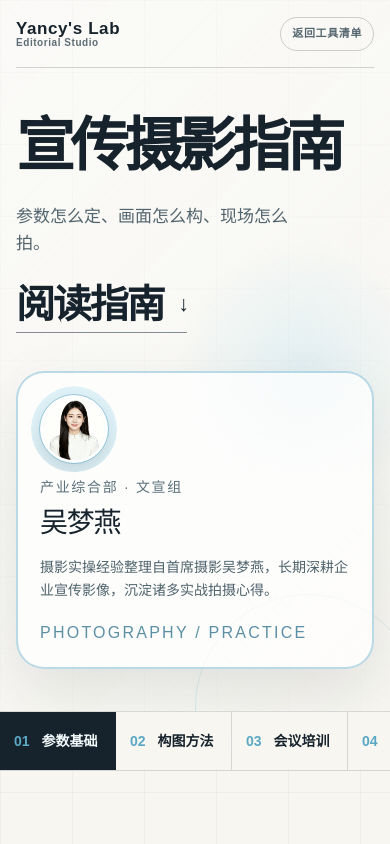
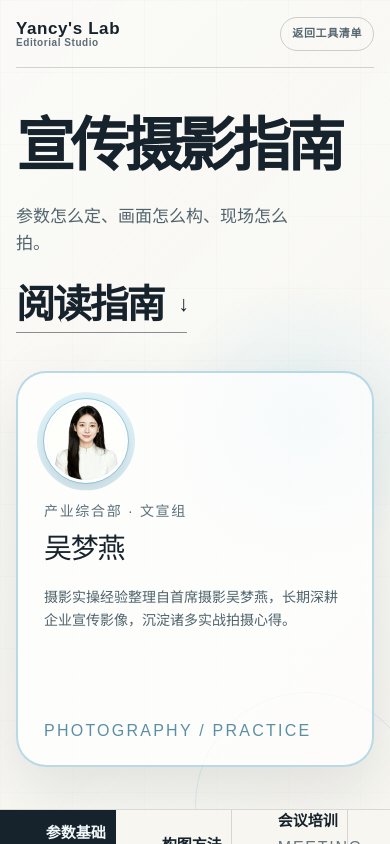
Before and after one commit to Yancyy0/Y-Lab-Editorial-Studio, a Next.js app: page /tools/methods/editorial-photography in a window 390 px wide. Shown: the top 844 px of the page. Built offline with nearby package versions, Linux system fonts and the light colour scheme.

Commit message:
Add files via upload

```diff
--- a/app/tools/methods/editorial-photography/page.tsx
+++ b/app/tools/methods/editorial-photography/page.tsx
@@ -158,17 +158,17 @@ export default function Home() {
       </header>
 
       <nav className="quick-nav" aria-label="手册目录">
-        <a href="#basics"><span>01</span>参数基础</a>
-        <a href="#composition"><span>02</span>构图方法</a>
-        <a href="#meeting"><span>03</span>会议培训</a>
-        <a href="#factory"><span>04</span>工厂营销</a>
+        <a href="#basics"><span>01</span><b>参数基础</b><small>CAMERA BASICS</small></a>
+        <a href="#composition"><span>02</span><b>构图方法</b><small>COMPOSITION</small></a>
+        <a href="#meeting"><span>03</span><b>会议培训</b><small>MEETING / TRAINING</small></a>
+        <a href="#factory"><span>04</span><b>工厂营销</b><small>FACTORY MARKETING</small></a>
       </nav>
 
       <section className="section section--basics" id="basics">
         <div className="section-heading">
           <p className="section-kicker">01 · CAMERA BASICS</p>
-          <h2>参数<br />基础</h2>
-          <p>快门、光圈、感光度共同决定画面的明暗与表现。</p>
+          <h2>参数基础</h2>
+          <p>快门、光圈、感光度共同决定画面明暗与表现。</p>
         </div>
 
         <div className="basics-content">
@@ -217,7 +217,12 @@ export default function Home() {
         <MeetingEditorial items={meetingCards} />
 
         <details className="placement-note">
-          <summary>合影站位提示</summary>
+          <summary>
+            <span className="placement-note__title">合影站位提示</span>
+            <span className="placement-note__hint placement-note__hint--closed" aria-hidden="true">点击 + 查看</span>
+            <span className="placement-note__hint placement-note__hint--open" aria-hidden="true">点击 − 收起</span>
+            <span className="placement-note__toggle" aria-hidden="true" />
+          </summary>
           <div>
             <p><b>自身单位 · 偶数位领导</b><span>5、3、1、2、4、6</span></p>
             <p><b>两家单位</b><span>3、2、1、1、2、3</span></p>
--- a/app/tools/methods/editorial-photography/photography.css
+++ b/app/tools/methods/editorial-photography/photography.css
@@ -81,11 +81,11 @@ html:has(.photography-guide-page) { scroll-behavior: smooth; scroll-padding-top:
   position: relative;
   z-index: 2;
   display: grid;
-  grid-template-columns: minmax(0, 1.15fr) minmax(360px, 0.85fr);
+  grid-template-columns: minmax(0, 1.18fr) minmax(340px, 0.82fr);
   gap: clamp(48px, 7vw, 104px);
   width: min(1240px, calc(100% - 64px));
   margin: 0 auto;
-  padding: 130px 0 54px;
+  padding: 150px 0 72px;
   align-items: center;
 }
 .photography-guide-page .hero__content {
@@ -100,7 +100,7 @@ html:has(.photography-guide-page) { scroll-behavior: smooth; scroll-padding-top:
   text-transform: uppercase;
 }
 .photography-guide-page .hero h1 {
-  max-width: 720px;
+  max-width: 760px;
   margin: 0;
   font-size: clamp(64px, 7vw, 102px);
   font-weight: 680;
@@ -126,40 +126,41 @@ html:has(.photography-guide-page) { scroll-behavior: smooth; scroll-padding-top:
 .photography-guide-page .hero__start:focus-visible { border-color: var(--sky-deep); color: var(--sky-deep); outline: 0; }
 .photography-guide-page .profile-card {
   position: relative;
-  width: min(100%, 450px);
-  min-height: 294px;
-  justify-self: end;
+  width: 100%;
+  height: 396px;
+  min-height: 396px;
+  justify-self: stretch;
   overflow: hidden;
   border: 2px solid rgba(91, 168, 197, 0.42);
-  border-radius: 28px;
+  border-radius: 30px;
   background: rgba(255, 255, 255, 0.7);
   box-shadow: 0 24px 60px rgba(23, 35, 44, 0.1);
 }
 .photography-guide-page .profile-card__base,
 .photography-guide-page .profile-card__reveal {
   display: flex;
-  min-height: 294px;
+  min-height: 396px;
   flex-direction: column;
-  padding: 22px;
+  padding: 30px;
 }
 .photography-guide-page .profile-card__base { color: var(--ink); }
 .photography-guide-page .profile-card__reveal {
   position: absolute;
   inset: 0;
   background: var(--sky-soft);
-  clip-path: circle(43px at 56px 56px);
+  clip-path: circle(51px at 72px 72px);
   color: #173240;
   transition: clip-path 0.82s cubic-bezier(0.87, 0, 0.13, 1);
 }
 .photography-guide-page .profile-card:hover .profile-card__reveal,
 .photography-guide-page .profile-card:focus-within .profile-card__reveal {
-  clip-path: circle(170% at 56px 56px);
+  clip-path: circle(170% at 72px 72px);
 }
 .photography-guide-page .profile-card__avatar-space,
 .photography-guide-page .profile-card__avatar-link {
-  width: 68px;
-  height: 68px;
-  flex: 0 0 68px;
+  width: 84px;
+  height: 84px;
+  flex: 0 0 84px;
   border-radius: 50%;
 }
 .photography-guide-page .profile-card__avatar-space { visibility: hidden; }
@@ -198,19 +199,19 @@ html:has(.photography-guide-page) { scroll-behavior: smooth; scroll-padding-top:
 }
 .photography-guide-page .profile-card__avatar-link:focus-visible { outline: 3px solid var(--sky-deep); outline-offset: 4px; }
 .photography-guide-page .profile-card__place {
-  margin: 14px 0 0;
+  margin: 18px 0 0;
   color: #5a707a;
   font: 700 10px/1.35 var(--font-geist-mono), monospace;
   font-size: clamp(14px, 1.25vw, 18px);
   letter-spacing: 0.12em;
 }
 .photography-guide-page .profile-card h2 {
-  margin: 4px 0 0;
+  margin: 6px 0 0;
   font-size: clamp(28px, 2.5vw, 36px);
   letter-spacing: -0.045em;
 }
 .photography-guide-page .profile-card__about {
-  margin: 12px 0 0;
+  margin: 16px 0 0;
   color: #4e626b;
   font-size: clamp(14px, 1.25vw, 18px);
   line-height: 1.6;
@@ -234,21 +235,24 @@ html:has(.photography-guide-page) { scroll-behavior: smooth; scroll-padding-top:
   backdrop-filter: blur(16px);
 }
 .photography-guide-page .quick-nav a {
-  display: flex;
-  min-height: 62px;
-  align-items: center;
-  justify-content: center;
-  gap: 12px;
-  padding: 0 20px;
+  display: grid;
+  grid-template-columns: auto 1fr;
+  grid-template-rows: auto auto;
+  column-gap: 14px;
+  min-height: 82px;
+  align-content: center;
+  padding: 0 24px;
   border-right: 1px solid var(--line);
-  font-size: 14px;
-  font-weight: 700;
   transition: background 180ms ease, color 180ms ease;
 }
 .photography-guide-page .quick-nav a:last-child { border-right: 0; }
-.photography-guide-page .quick-nav span { color: var(--sky-deep); font: 700 10px var(--font-geist-mono), monospace; }
+.photography-guide-page .quick-nav span { grid-row: 1 / 3; align-self: center; color: var(--sky-deep); font: 700 10px var(--font-geist-mono), monospace; }
+.photography-guide-page .quick-nav b { font-size: 15px; }
+.photography-guide-page .quick-nav small { margin-top: 3px; color: var(--muted); font: 700 9px var(--font-geist-mono), monospace; letter-spacing: 0.11em; }
 .photography-guide-page .quick-nav a:hover,
 .photography-guide-page .quick-nav a:focus-visible { background: #17232c; color: #f1f9fb; outline: 0; }
+.photography-guide-page .quick-nav a:hover small,
+.photography-guide-page .quick-nav a:focus-visible small { color: #b9d9e6; }
 
 .photography-guide-page .section { width: min(1240px, calc(100% - 64px)); margin: 0 auto; padding: 116px 0; }
 .photography-guide-page .section + .section { border-top: 1px solid var(--line); }
@@ -261,6 +265,7 @@ html:has(.photography-guide-page) { scroll-behavior: smooth; scroll-padding-top:
 
 .photography-guide-page .section--basics { display: grid; grid-template-columns: 0.58fr 1.42fr; gap: 78px; }
 .photography-guide-page .section--basics .section-heading { position: sticky; top: 92px; align-self: start; }
+.photography-guide-page .section--basics .section-heading h2 { white-space: nowrap; }
 .photography-guide-page .basics-content { display: grid; gap: 30px; }
 .photography-guide-page .exposure-grid {
   display: grid;
@@ -501,10 +506,29 @@ html:has(.photography-guide-page) { scroll-behavior: smooth; scroll-padding-top:
 .photography-guide-page .photo-card__copy ol { margin: 0; padding: 0; list-style: none; counter-reset: point; }
 .photography-guide-page .photo-card__copy li { position: relative; padding: 13px 0 13px 34px; border-top: 1px solid var(--line); color: #4a5a62; line-height: 1.65; counter-increment: point; }
 .photography-guide-page .photo-card__copy li::before { position: absolute; left: 0; color: var(--sky-deep); content: counter(point, decimal-leading-zero); font: 700 10px var(--font-geist-mono), monospace; }
-.photography-guide-page .placement-note { margin-top: 24px; overflow: hidden; border: 1px solid rgba(23, 35, 44, 0.13); border-radius: 14px; background: rgba(255, 255, 255, 0.46); }
-.photography-guide-page .placement-note summary { display: flex; min-height: 64px; align-items: center; justify-content: space-between; padding: 0 24px; cursor: pointer; font-size: 18px; font-weight: 700; }
-.photography-guide-page .placement-note summary::after { color: var(--sky-deep); content: "+"; font-size: 26px; }
-.photography-guide-page .placement-note[open] summary::after { content: "−"; }
+.photography-guide-page .placement-note { margin-top: 24px; overflow: hidden; border: 1px solid rgba(23, 35, 44, 0.13); border-radius: 14px; background: rgba(255, 255, 255, 0.46); box-shadow: 0 10px 26px rgba(23, 35, 44, 0.04); transition: border-color 180ms ease, box-shadow 180ms ease, transform 180ms ease; }
+.photography-guide-page .placement-note:hover { border-color: rgba(91, 168, 197, 0.78); box-shadow: 0 20px 48px rgba(23, 35, 44, 0.12), 0 0 0 3px rgba(135, 206, 235, 0.14); transform: translateY(-4px); }
+.photography-guide-page .placement-note summary { position: relative; display: flex; min-height: 82px; align-items: center; padding: 0 24px; list-style: none; cursor: pointer; font-size: 18px; font-weight: 700; }
+.photography-guide-page .placement-note summary::-webkit-details-marker { display: none; }
+.photography-guide-page .placement-note__title { margin-right: auto; }
+.photography-guide-page .placement-note__hint { position: absolute; right: 78px; padding: 6px 10px; border-radius: 999px; background: var(--ink); color: white; font-size: 10px; font-weight: 750; letter-spacing: 0.04em; opacity: 0; pointer-events: none; transform: translateX(8px); transition: opacity 160ms ease, transform 160ms ease; }
+.photography-guide-page .placement-note__hint--open { display: none; }
+.photography-guide-page .placement-note:hover .placement-note__hint--closed,
+.photography-guide-page .placement-note:focus-within .placement-note__hint--closed { opacity: 1; transform: translateX(0); }
+.photography-guide-page .placement-note[open] .placement-note__hint--closed { display: none; }
+.photography-guide-page .placement-note[open] .placement-note__hint--open { display: inline-flex; }
+.photography-guide-page .placement-note[open]:hover .placement-note__hint--open,
+.photography-guide-page .placement-note[open]:focus-within .placement-note__hint--open { opacity: 1; transform: translateX(0); }
+.photography-guide-page .placement-note__toggle { display: grid; width: 38px; height: 38px; flex: 0 0 38px; place-items: center; border: 1px solid rgba(91, 168, 197, 0.42); border-radius: 50%; color: var(--sky-deep); background: rgba(135, 206, 235, 0.12); font-size: 27px; font-weight: 300; line-height: 1; transition: color 180ms ease, background 180ms ease, box-shadow 180ms ease, transform 180ms ease; }
+.photography-guide-page .placement-note__toggle::before { content: "+"; }
+.photography-guide-page .placement-note:not([open]):hover .placement-note__toggle,
+.photography-guide-page .placement-note:not([open]):focus-within .placement-note__toggle { color: white; background: var(--sky-deep); box-shadow: 0 0 0 7px rgba(135, 206, 235, 0.2); transform: scale(1.08); animation: placement-plus-pulse 1.25s ease-in-out infinite; }
+.photography-guide-page .placement-note[open] .placement-note__toggle { color: var(--ink); background: white; }
+.photography-guide-page .placement-note[open] .placement-note__toggle::before { content: "−"; }
+@keyframes placement-plus-pulse {
+  0%, 100% { box-shadow: 0 0 0 5px rgba(135, 206, 235, 0.17); }
+  50% { box-shadow: 0 0 0 10px rgba(135, 206, 235, 0.05); }
+}
 .photography-guide-page .placement-note > div { display: grid; grid-template-columns: 1fr 1fr; border-top: 1px solid var(--line); }
 .photography-guide-page .placement-note p { display: flex; justify-content: space-between; gap: 20px; margin: 0; padding: 24px; }
 .photography-guide-page .placement-note p:first-child { border-right: 1px solid var(--line); }
@@ -530,6 +554,8 @@ html:has(.photography-guide-page) { scroll-behavior: smooth; scroll-padding-top:
 .photography-guide-page footer a:focus-visible { border-color: var(--sky); color: var(--sky); outline: 0; }
 
 @media (max-width: 900px) {
+  .photography-guide-page .hero__layout { grid-template-columns: 1fr; }
+  .photography-guide-page .profile-card { width: min(100%, 600px); }
   .photography-guide-page .section--basics { grid-template-columns: 1fr; }
   .photography-guide-page .section--basics .section-heading { position: static; }
   .photography-guide-page .section--portrait { grid-template-columns: 1fr; }
@@ -547,14 +573,14 @@ html:has(.photography-guide-page) { scroll-behavior: smooth; scroll-padding-top:
   .photography-guide-page .hero h1 { max-width: 520px; font-size: clamp(49px, 15vw, 64px); }
   .photography-guide-page .hero__content > p:not(.eyebrow) { max-width: 280px; font-size: 17px; line-height: 1.6; }
   .photography-guide-page .hero__start { margin-top: 28px; font-size: clamp(32px, 10vw, 42px); }
-  .photography-guide-page .profile-card { width: 100%; min-height: 294px; justify-self: stretch; }
+  .photography-guide-page .profile-card { width: 100%; height: 396px; min-height: 396px; justify-self: stretch; }
   .photography-guide-page .profile-card__base,
-.photography-guide-page .profile-card__reveal { min-height: 294px; padding: 22px; }
-  .photography-guide-page .profile-card__reveal { clip-path: circle(43px at 56px 56px); }
+.photography-guide-page .profile-card__reveal { min-height: 396px; padding: 26px; }
+  .photography-guide-page .profile-card__reveal { clip-path: circle(49px at 68px 68px); }
   .photography-guide-page .profile-card:hover .profile-card__reveal,
-.photography-guide-page .profile-card:focus-within .profile-card__reveal { clip-path: circle(180% at 56px 56px); }
+.photography-guide-page .profile-card:focus-within .profile-card__reveal { clip-path: circle(180% at 68px 68px); }
   .photography-guide-page .quick-nav { grid-template-columns: repeat(4, minmax(116px, 1fr)); justify-content: start; overflow-x: auto; }
-  .photography-guide-page .quick-nav a { min-height: 58px; justify-content: flex-start; padding: 0 14px; }
+  .photography-guide-page .quick-nav a { min-height: 70px; padding: 0 14px; }
   .photography-guide-page .section { width: calc(100% - 32px); padding: 82px 0; }
   .photography-guide-page .section--composition,
 .photography-guide-page .section--factory { width: 100%; padding-inline: 16px; }
```
